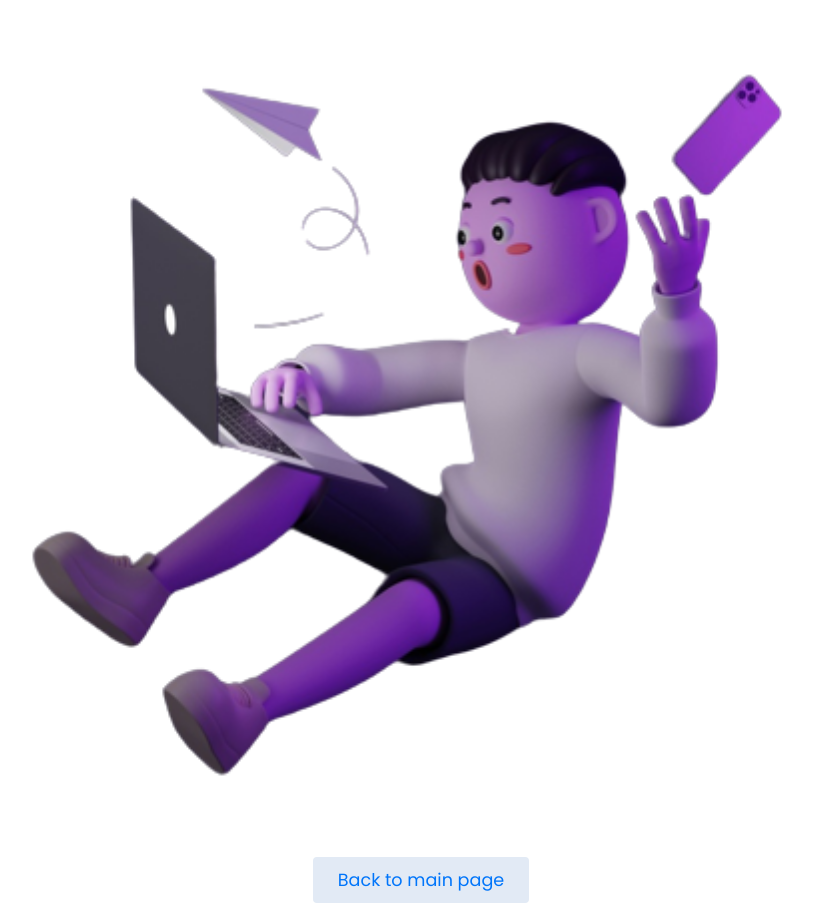
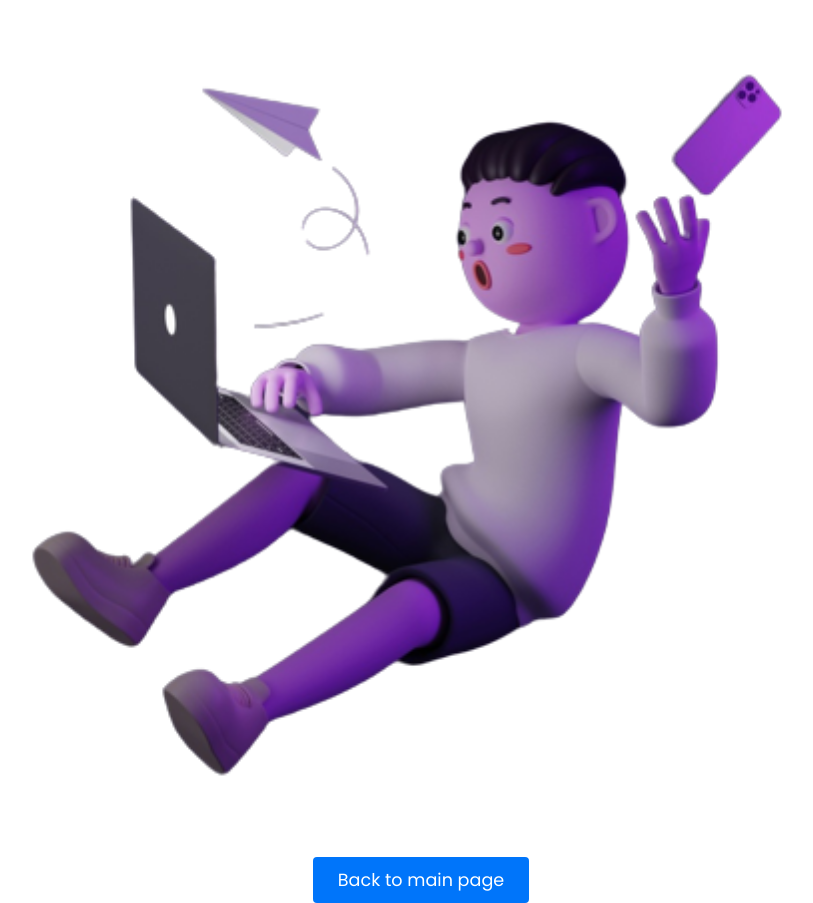
Before and after one commit to justineedev/Google-sign-in, a React (Create React App) app: page /Contact in a window 1280 px wide. Shown: the whole page, without its empty margins (219-1032 px from the left). Built offline with nearby package versions, Linux system fonts and the light colour scheme.

Commit message:
Hotfix: - Removed excess padding space in scopes container - Fixed 404 and working page's css buttons

```diff
--- a/src/components/Footer.js
+++ b/src/components/Footer.js
@@ -7,7 +7,7 @@ export default function Footer() {
       <p className="footer-details">
         Made with <img className="icon" width={35} src={logo} alt="react"></img>{" "}
         by <code className="footer-name">Justine Dave </code>{" "}
-        <span className="footer-version">(v1.1.0)</span>
+        <span className="footer-version">(v1.1.1)</span>
       </p>
     </footer>
   );
--- a/src/components/GoogleSignIn.css
+++ b/src/components/GoogleSignIn.css
@@ -26,7 +26,6 @@
   display: grid;
   place-items: center;
   width: 100%;
-  padding-bottom: 25px;
   grid-template-columns: 1fr 1fr 1fr;
   gap: 10px 15px;
   max-height: 250px;
@@ -57,21 +56,6 @@
   background: #0075fa;
   transition: all 400ms ease;
 }
-
-/* .iconBtn {
-  height: 24px;
-  margin-right: 5px;
-} */
-
-/* .gButton > img {
-  transition: all 700ms ease;
-  transform-style: preserve-3d;
-}
-
-.gButton:hover > img {
-  transition: all 700ms ease;
-  transform: rotate(360deg);
-} */
 
 .access-token-container {
   display: flex;
--- a/src/components/Notfound.js
+++ b/src/components/Notfound.js
@@ -20,8 +20,8 @@ export default function Notfound() {
     borderRadius: "4px",
     fontSize: "1.1rem",
     cursor: "pointer",
-    backgroundColor: "#e2eaf5",
-    color: "#0075fa",
+    backgroundColor: "#0075fa",
+    color: "#FFFFFF",
   };
 
   const handleClick = () => {
--- a/src/components/Working.js
+++ b/src/components/Working.js
@@ -20,8 +20,8 @@ export default function Working() {
     borderRadius: "4px",
     fontSize: "1.1rem",
     cursor: "pointer",
-    backgroundColor: "#e2eaf5",
-    color: "#0075fa",
+    backgroundColor: "#0075fa",
+    color: "#FFFFFF",
   };
 
   const handleClickBack = () => {
```
Also changed, not shown: src/data.json (indentation only).
